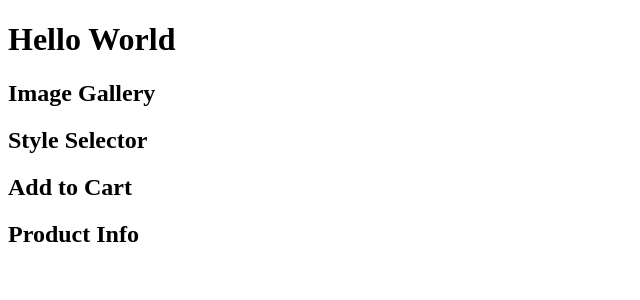
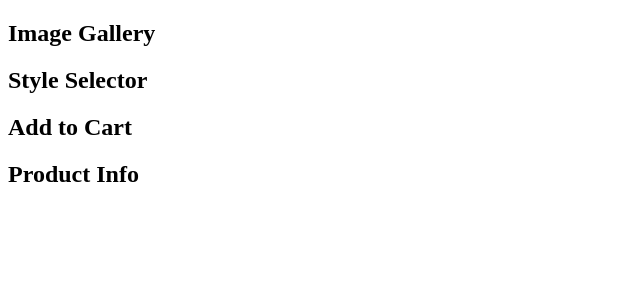
Before and after one commit to Hackreactor-Quantum-of-Solace/Project-Atelier, a React app: page / in a window 1280 px wide. Shown: the top 300 px of the page, without its empty margins (0-640 px from the left). Built offline with nearby package versions, Linux system fonts and the light colour scheme; the HTML template or start-up script is replaced by a standard one.

Commit message:
add layout for Overview skeleton

```diff
--- a/client/src/components/App.jsx
+++ b/client/src/components/App.jsx
@@ -9,7 +9,6 @@ export default class App extends React.Component {
   render() {
     return (
       <div>
-        <h1>Hello World</h1>
         <Overview />
       </div>
     );
--- a/client/src/components/Overview.jsx
+++ b/client/src/components/Overview.jsx
@@ -14,8 +14,10 @@ export default class Overview extends React.Component {
     return (
       <div className="overview-container">
         <ImageGallery />
-        <StyleSelector />
-        <AddToCart />
+        <div className="user-selection-bar">
+          <StyleSelector />
+          <AddToCart />
+        </div>
         <ProductInfo />
       </div>
     );
```
Also changed, not shown: 1 other file (tests, documents, lock files or other folders).
